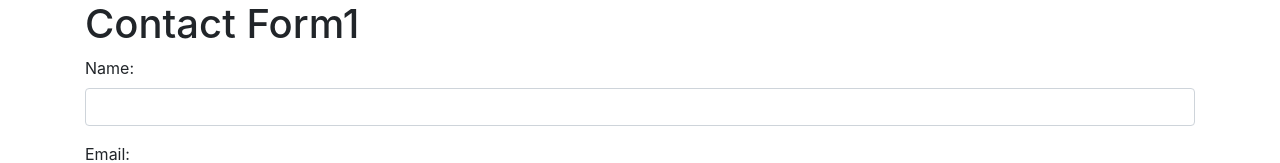
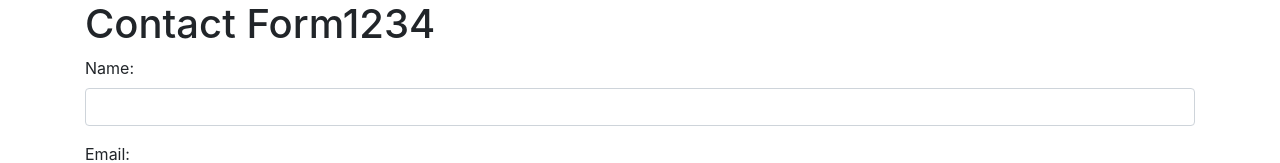
Before and after one commit to kevin92fung/ContactForm, a plain HTML site: page index.html in a window 1280 px wide. Shown: the top 163 px of the page. Drawn offline with nearby package versions, Linux system fonts and the light colour scheme.

Commit message:
Update index.html

```diff
--- a/index.html
+++ b/index.html
@@ -7,7 +7,7 @@
     </head>
     <body>
         <div class="container">
-            <h1>Contact Form1</h1>
+            <h1>Contact Form1234</h1>
             <form id="contactForm" method="POST">
                 <div class="form-group">
                     <label for="name">Name:</label>
```
